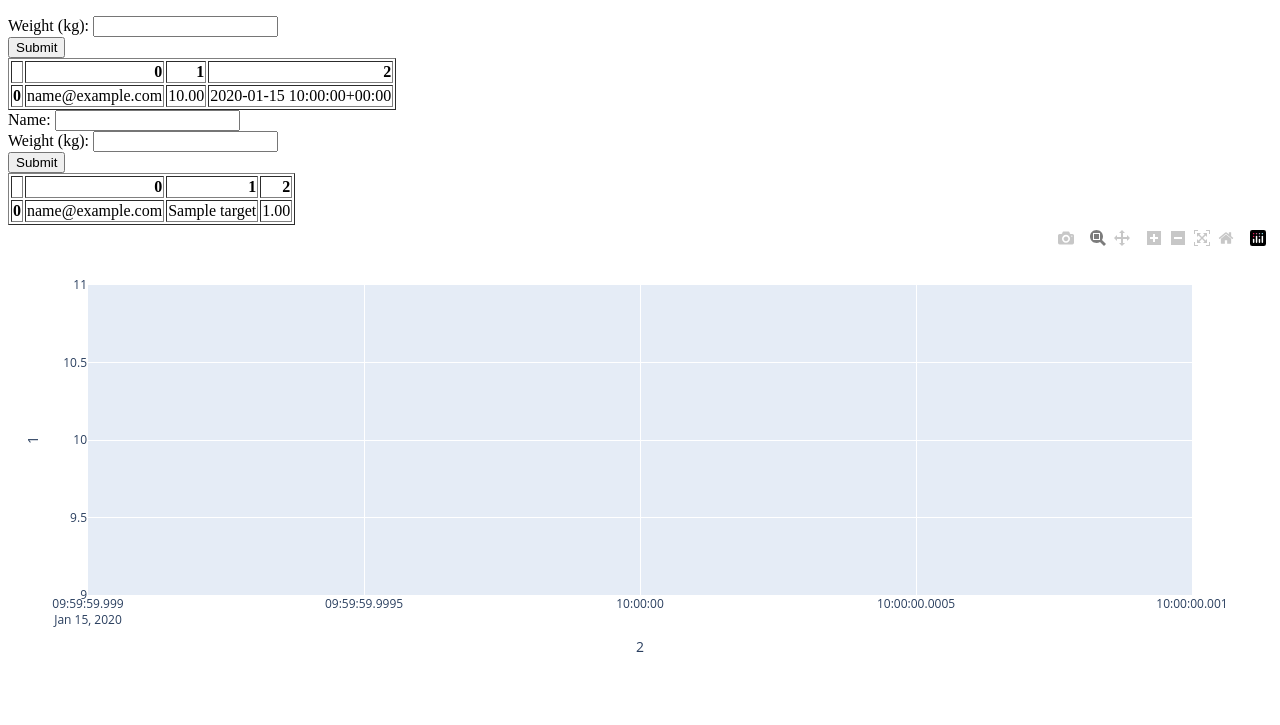
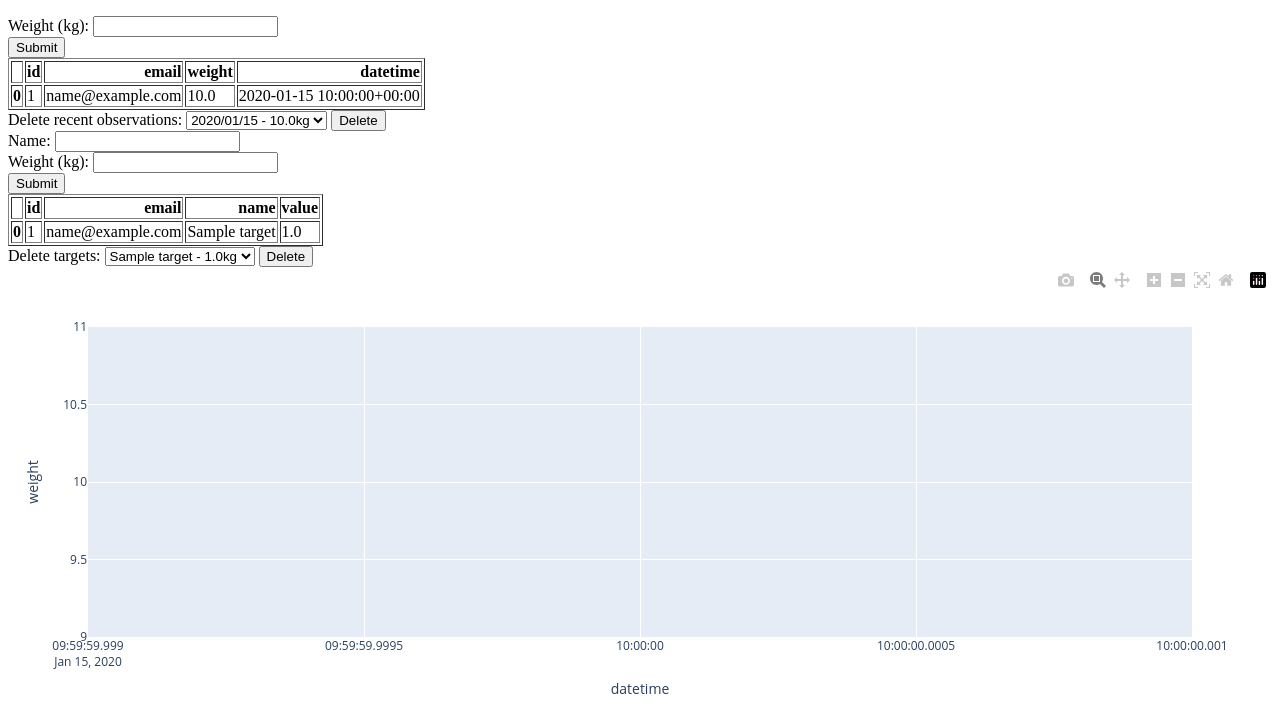
Before and after one commit to cjl-232/health-tracker-remote, a Django app: page /weight/ in a window 1280 px wide. Shown: the part 109-834 px from the top of the page. Before the commit the page ends 761 px from the top, so only its background shows below. Run offline with Django 5.2, Linux system fonts and the light colour scheme; a user stored in the database is signed in; tables that the repository leaves empty hold one stand-in row (values such as "Sample post"); some libraries are stand-ins or nearby versions.

Commit message:
Deletion dropdowns added

```diff
--- a/website/weight/models.py
+++ b/website/weight/models.py
@@ -10,8 +10,8 @@ class WeightObservation(models.Model):
         on_delete = models.CASCADE,
     )
     weight = models.DecimalField(
-        max_digits = 5,
-        decimal_places = 2,
+        max_digits = 4,
+        decimal_places = 1,
         db_comment = 'Weight in kilograms at the time of entry',
         validators = [
             MinValueValidator(Decimal('0.01')),
@@ -37,8 +37,8 @@ class WeightTarget(models.Model):
         blank = False,
     )
     value = models.DecimalField(
-        max_digits = 5,
-        decimal_places = 2,
+        max_digits = 4,
+        decimal_places = 1,
         db_comment = 'Target weight in kilograms',
         validators = [
             MinValueValidator(Decimal('0.01')),
--- a/website/weight/templates/weight/index.html
+++ b/website/weight/templates/weight/index.html
@@ -1,19 +1,49 @@
 {% extends "base.html" %}
 
 {% block content %}
+
+{# Weight Observations: #}
 <form action="{% url 'weight:index' %}" method="POST">
   {% csrf_token %}
   {{ weight_observation_form }}
-  <input type="hidden" name="form_name" value="weight_observation_form">
+  <input type="hidden" name="form_name" value="add_weight_observation_form">
   <input type="submit" value="Submit">
 </form>
 {{ data.to_html | safe }}
+{% if deletion_dropdown_lists.observations is not None %}
+<form action="{% url 'weight:index' %}" method="POST">
+  {% csrf_token %}
+  <label for="choice">Delete recent observations:</label>
+  <select name="observation_choice" id="choice">
+    {% for choice in deletion_dropdown_lists.observations %}
+    <option value="{{choice.id}}">{{choice.label}}</option>
+    {% endfor %}
+  </select>
+  <input type="hidden" name="form_name" value="del_weight_observation_form">
+  <input type="submit" value="Delete" onclick="return confirm('Are you sure you wish to delete this observation?')">
+</form>
+{% endif %}
+
+{# Weight Targets: #}
 <form action="{% url 'weight:index' %}" method="POST">
   {% csrf_token %}
   {{ weight_target_form }}
-  <input type="hidden" name="form_name" value="weight_target_form">
+  <input type="hidden" name="form_name" value="add_weight_target_form">
   <input type="submit" value="Submit">
 </form>
 {{ data2.to_html | safe }}
+{% if deletion_dropdown_lists.targets is not None %}
+<form action="{% url 'weight:index' %}" method="POST">
+  {% csrf_token %}
+  <label for="choice">Delete targets:</label>
+  <select name="target_choice" id="choice">
+    {% for choice in deletion_dropdown_lists.targets %}
+    <option value="{{choice.id}}">{{choice.label}}</option>
+    {% endfor %}
+  </select>
+  <input type="hidden" name="form_name" value="del_weight_target_form">
+  <input type="submit" value="Delete" onclick="return confirm('Are you sure you wish to delete this target?')">
+</form>
+{% endif %}
 {{ plot | safe }}
 {% endblock %}
--- a/website/weight/views.py
+++ b/website/weight/views.py
@@ -6,6 +6,7 @@ from .forms import WeightObservationForm, WeightTargetForm
 from .models import WeightObservation, WeightTarget
 
 #Add an extra form for removing observations! Very important
+#This should probably be another page...
 
 @login_required
 def index_view(request):
@@ -16,7 +17,7 @@ def index_view(request):
     weight_target_form_error = None
 
     if request.method == 'POST':
-        if request.POST.get('form_name') == 'weight_observation_form':
+        if request.POST.get('form_name') == 'add_weight_observation_form':
             weight_observation_form = WeightObservationForm(request.POST)
             if weight_observation_form.is_valid():
                 obj = weight_observation_form.save(commit = False)
@@ -25,7 +26,10 @@ def index_view(request):
                 return redirect('weight:index')
             else:
                 weight_observation_form_error = 'Invalid entry.'
-        elif request.POST.get('form_name') == 'weight_target_form':
+        elif request.POST.get('form_name') == 'del_weight_observation_form':
+            id = int(request.POST.get('observation_choice'))
+            WeightObservation.objects.get(id = id).delete()
+        elif request.POST.get('form_name') == 'add_weight_target_form':
             weight_target_form = WeightTargetForm(request.POST)
             if weight_target_form.is_valid():
                 obj = weight_target_form.save(commit = False)
@@ -34,6 +38,9 @@ def index_view(request):
                 return redirect('weight:index')
             else:
                 weight_target_form_error = 'Invalid entry.'
+        elif request.POST.get('form_name') == 'del_weight_target_form':
+            id = int(request.POST.get('target_choice'))
+            WeightTarget.objects.get(id = id).delete()
 
     weight_history = pd.DataFrame.from_records(
         WeightObservation.objects.filter(
@@ -41,28 +48,64 @@ def index_view(request):
         ).order_by(
             'datetime',
         ).values_list(
+            'id',
             'user_id__email',
             'weight',
             'datetime',
-        )
+        ),
+        columns = ['id', 'email', 'weight', 'datetime'],
     )
     weight_targets = pd.DataFrame.from_records(
         WeightTarget.objects.filter(
             user_id = request.user.id,
         ).values_list(
+            'id',
             'user_id__email',
             'name',
             'value',
-        )
+        ),
+        columns = ['id', 'email', 'name', 'value'],
     )
 
+    #Retrieve lists of dictionaries to use in deletion dropdowns:
+    recent_observations = None
+    if not weight_history.empty:
+        recent_observations = weight_history[-10:].iloc[::-1].apply(
+            lambda row: {
+                'id': row['id'],
+                'label': ' - '.join([
+                    row['datetime'].strftime('%Y/%m/%d'),
+                    '{0:.1f}'.format(row['weight']) + 'kg',
+                ]),
+            },
+            axis = 1,
+        ).tolist()
+
+    targets_list = None
+    if not weight_targets.empty:
+        targets_list = weight_targets.sort_values('name').apply(
+            lambda row: {
+                'id': row['id'],
+                'label': ' - '.join([
+                    row['name'],
+                    '{0:.1f}'.format(row['value']) + 'kg',
+                ]),
+            },
+            axis = 1,
+        ).tolist()
+
+
     pd.options.plotting.backend = 'plotly'
-    fig = weight_history.plot(2, 1)
+    fig = weight_history.plot('datetime', 'weight')
 
 
     context = {
         'data': weight_history,
         'data2': weight_targets,
+        'deletion_dropdown_lists': {
+            'observations': recent_observations,
+            'targets': targets_list,
+        },
         'plot': fig.to_html(full_html = False, include_plotlyjs = 'cdn'),
         'weight_observation_form': weight_observation_form,
         'weight_observation_form_error': weight_observation_form_error,
```
Also changed, not shown: website/weight/migrations/0004_alter_weighttarget_value.py (added), website/weight/migrations/0005_alter_weightobservation_weight.py (added).
